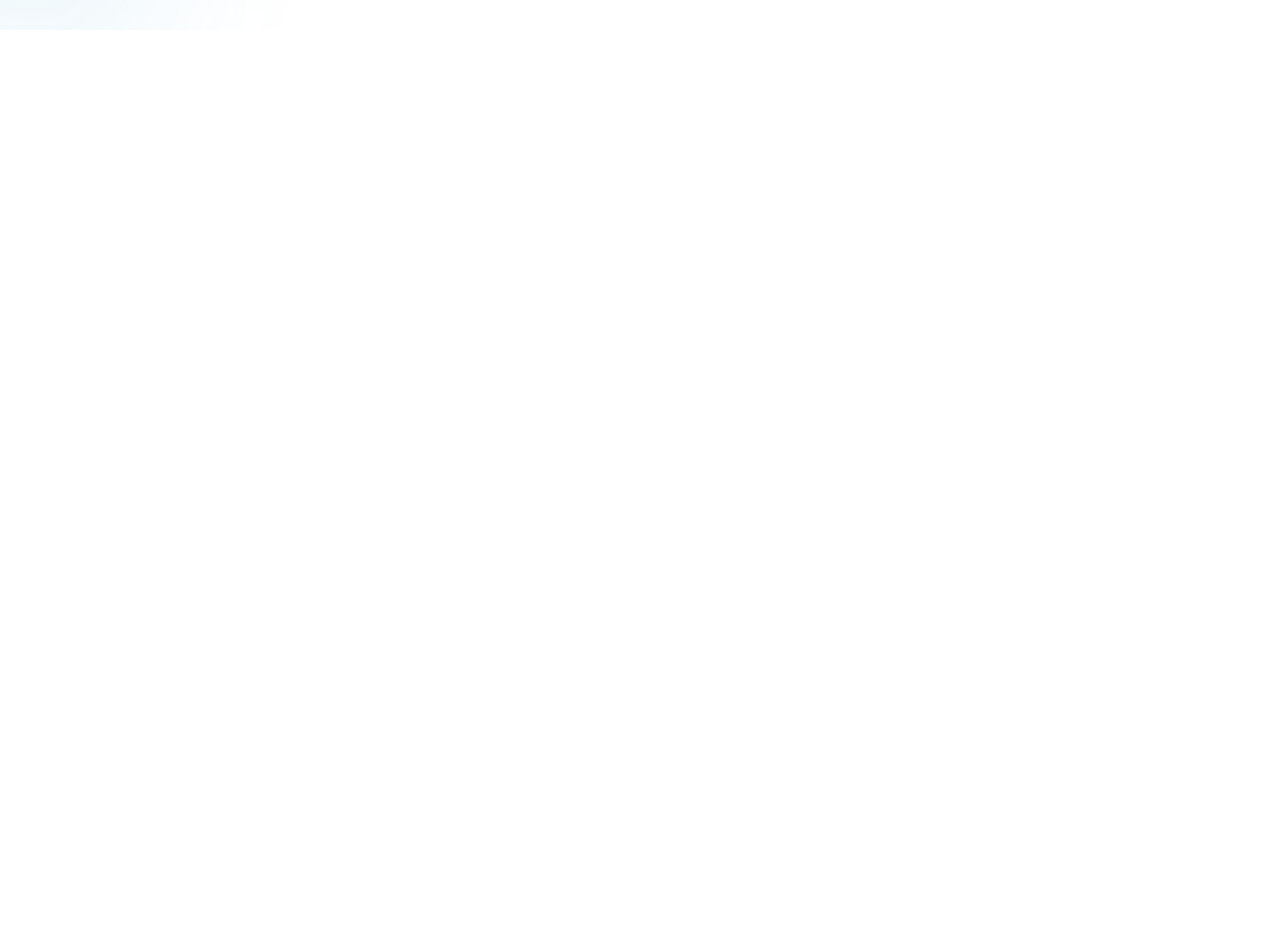
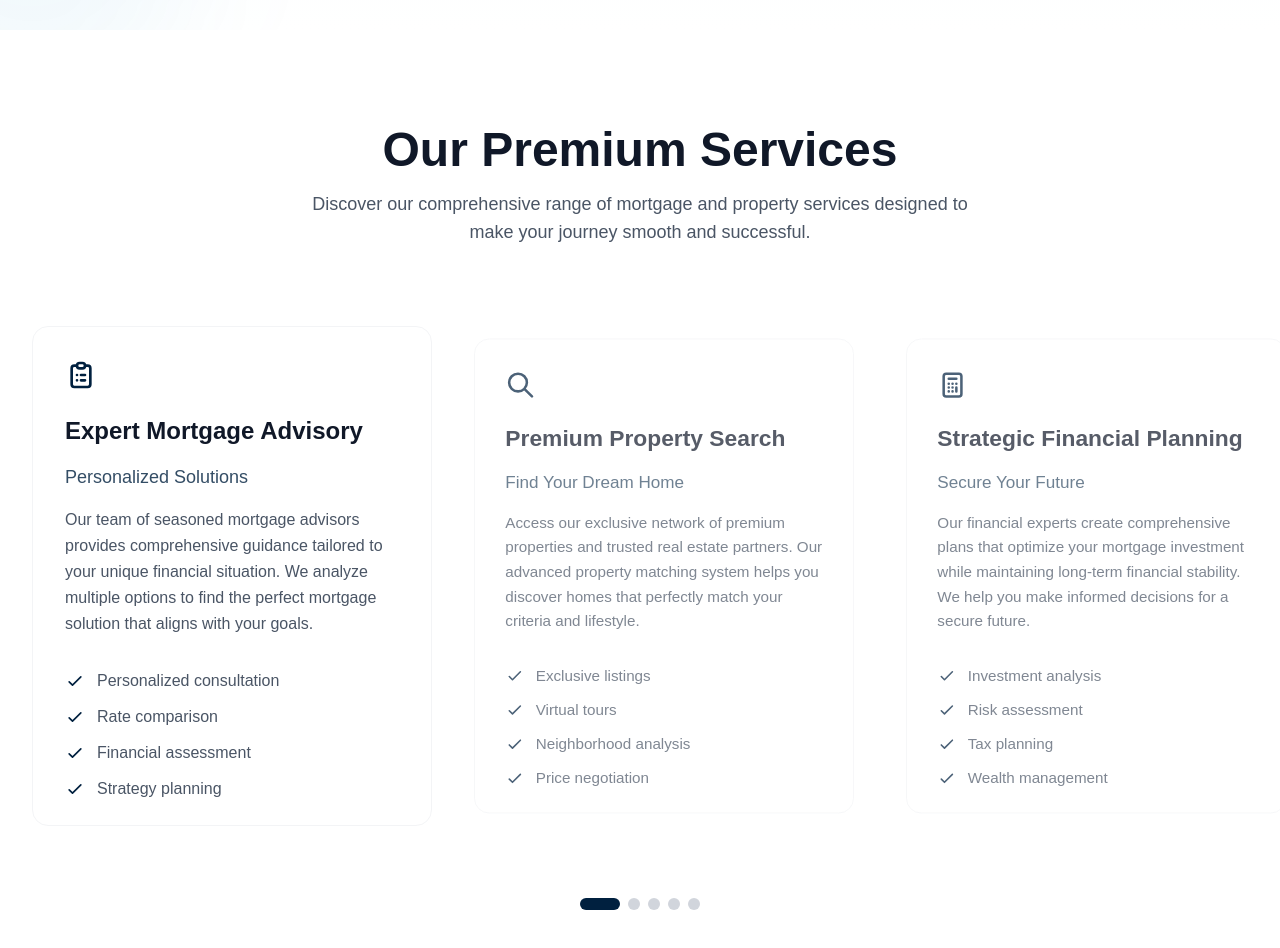
Before and after one commit to naumanajmal/navigo, a React (Vite) app: page / in a window 1280 px wide. Shown: the part 1680-2628 px from the top of the page. Before the commit the page ends 1710 px from the top, so only its background shows below. Built offline with nearby package versions, Linux system fonts and the light colour scheme.

Commit message:
services

```diff
--- /dev/null
+++ b/src/components/services/Services.jsx
@@ -0,0 +1,161 @@
+import { useRef, useState } from 'react'
+
+const services = [
+  {
+    id: 1,
+    title: 'Expert Mortgage Advisory',
+    subtitle: 'Personalized Solutions',
+    description: 'Our team of seasoned mortgage advisors provides comprehensive guidance tailored to your unique financial situation. We analyze multiple options to find the perfect mortgage solution that aligns with your goals.',
+    features: ['Personalized consultation', 'Rate comparison', 'Financial assessment', 'Strategy planning'],
+    icon: (
+      <svg className="w-8 h-8" fill="none" stroke="currentColor" viewBox="0 0 24 24">
+        <path strokeLinecap="round" strokeLinejoin="round" strokeWidth="2" d="M9 5H7a2 2 0 00-2 2v12a2 2 0 002 2h10a2 2 0 002-2V7a2 2 0 00-2-2h-2M9 5a2 2 0 002 2h2a2 2 0 002-2M9 5a2 2 0 012-2h2a2 2 0 012 2m-3 7h3m-3 4h3m-6-4h.01M9 16h.01" />
+      </svg>
+    )
+  },
+  {
+    id: 2,
+    title: 'Premium Property Search',
+    subtitle: 'Find Your Dream Home',
+    description: 'Access our exclusive network of premium properties and trusted real estate partners. Our advanced property matching system helps you discover homes that perfectly match your criteria and lifestyle.',
+    features: ['Exclusive listings', 'Virtual tours', 'Neighborhood analysis', 'Price negotiation'],
+    icon: (
+      <svg className="w-8 h-8" fill="none" stroke="currentColor" viewBox="0 0 24 24">
+        <path strokeLinecap="round" strokeLinejoin="round" strokeWidth="2" d="M21 21l-6-6m2-5a7 7 0 11-14 0 7 7 0 0114 0z" />
+      </svg>
+    )
+  },
+  {
+    id: 3,
+    title: 'Strategic Financial Planning',
+    subtitle: 'Secure Your Future',
+    description: 'Our financial experts create comprehensive plans that optimize your mortgage investment while maintaining long-term financial stability. We help you make informed decisions for a secure future.',
+    features: ['Investment analysis', 'Risk assessment', 'Tax planning', 'Wealth management'],
+    icon: (
+      <svg className="w-8 h-8" fill="none" stroke="currentColor" viewBox="0 0 24 24">
+        <path strokeLinecap="round" strokeLinejoin="round" strokeWidth="2" d="M9 7h6m0 10v-3m-3 3h.01M9 17h.01M9 14h.01M12 14h.01M15 11h.01M12 11h.01M9 11h.01M7 21h10a2 2 0 002-2V5a2 2 0 00-2-2H7a2 2 0 00-2 2v14a2 2 0 002 2z" />
+      </svg>
+    )
+  },
+  {
+    id: 4,
+    title: 'Professional Legal Support',
+    subtitle: 'Expert Guidance',
+    description: 'Our network of experienced legal professionals ensures your property transactions are handled with precision and care. We provide comprehensive legal support throughout your mortgage journey.',
+    features: ['Document review', 'Legal compliance', 'Contract negotiation', 'Title verification'],
+    icon: (
+      <svg className="w-8 h-8" fill="none" stroke="currentColor" viewBox="0 0 24 24">
+        <path strokeLinecap="round" strokeLinejoin="round" strokeWidth="2" d="M3 6l3 1m0 0l-3 9a5.002 5.002 0 006.001 0M6 7l3 9M6 7l6-2m6 2l3-1m-3 1l-3 9a5.002 5.002 0 006.001 0M18 7l3 9m-3-9l-6-2m0-2v2m0 16V5m0 16H9m3 0h3" />
+      </svg>
+    )
+  },
+  {
+    id: 5,
+    title: 'Advanced Market Analysis',
+    subtitle: 'Data-Driven Insights',
+    description: 'Leverage our sophisticated market analysis tools and expert insights to make informed property investment decisions. We provide detailed market trends and forecasts to optimize your investment.',
+    features: ['Market trends', 'Price analysis', 'Investment forecasting', 'Risk assessment'],
+    icon: (
+      <svg className="w-8 h-8" fill="none" stroke="currentColor" viewBox="0 0 24 24">
+        <path strokeLinecap="round" strokeLinejoin="round" strokeWidth="2" d="M7 12l3-3 3 3 4-4M8 21l4-4 4 4M3 4h18M4 4h16v12a1 1 0 01-1 1H5a1 1 0 01-1-1V4z" />
+      </svg>
+    )
+  }
+]
+
+const Services = () => {
+  const [activeIndex, setActiveIndex] = useState(0)
+  const carouselRef = useRef(null)
+
+  const scrollToCard = (index) => {
+    if (carouselRef.current) {
+      const card = carouselRef.current.children[index]
+      if (card) {
+        const scrollLeft = card.offsetLeft - (carouselRef.current.offsetWidth - card.offsetWidth) / 2
+        carouselRef.current.scrollTo({
+          left: scrollLeft,
+          behavior: 'smooth'
+        })
+      }
+    }
+    setActiveIndex(index)
+  }
+
+  return (
+    <section className="py-20 sm:py-24 bg-white overflow-hidden">
+      <div className="w-full">
+        {/* Section Header */}
+        <div className="text-center mb-16 md:mb-20 max-w-7xl mx-auto px-4 sm:px-6 lg:px-8">
+          <h2 className="text-3xl sm:text-4xl md:text-5xl font-bold text-gray-900 mb-4">
+            Our Premium Services
+          </h2>
+          <p className="text-lg text-gray-600 max-w-2xl mx-auto">
+            Discover our comprehensive range of mortgage and property services designed to make your journey smooth and successful.
+          </p>
+        </div>
+
+        {/* Services Carousel */}
+        <div className="relative">
+          {/* Cards Container */}
+          <div
+            ref={carouselRef}
+            className="flex gap-8 overflow-x-auto snap-x snap-mandatory pb-12 scrollbar-hide pl-[max(2rem,calc((100%-1280px)/2))] pr-8"
+            style={{ scrollbarWidth: 'none', msOverflowStyle: 'none' }}
+          >
+            {services.map((service, index) => (
+              <div
+                key={service.id}
+                className={`flex-shrink-0 w-[300px] sm:w-[400px] snap-center transform transition-all duration-300 ${
+                  activeIndex === index
+                    ? 'scale-100 opacity-100'
+                    : 'scale-95 opacity-70'
+                }`}
+              >
+                <div className="bg-white rounded-2xl p-8 h-[500px] group hover:bg-primary/5 transition-all duration-500 border border-gray-100 hover:border-primary/20">
+                  <div className="h-full flex flex-col">
+                    <div className="text-primary mb-6 group-hover:scale-110 transition-transform duration-500">{service.icon}</div>
+                    <div className="space-y-4 mb-8">
+                      <h3 className="text-2xl font-bold text-gray-900">{service.title}</h3>
+                      <p className="text-lg text-primary/80 font-medium">{service.subtitle}</p>
+                      <p className="text-gray-600 leading-relaxed">{service.description}</p>
+                    </div>
+                    <div className="mt-auto">
+                      <ul className="space-y-3">
+                        {service.features.map((feature, idx) => (
+                          <li key={idx} className="flex items-center text-gray-600">
+                            <svg className="w-5 h-5 mr-3 text-primary" fill="none" stroke="currentColor" viewBox="0 0 24 24">
+                              <path strokeLinecap="round" strokeLinejoin="round" strokeWidth="2" d="M5 13l4 4L19 7" />
+                            </svg>
+                            {feature}
+                          </li>
+                        ))}
+                      </ul>
+                    </div>
+                  </div>
+                </div>
+              </div>
+            ))}
+          </div>
+
+          {/* Navigation Dots */}
+          <div className="flex justify-center gap-2 mt-6">
+            {services.map((_, index) => (
+              <button
+                key={index}
+                onClick={() => scrollToCard(index)}
+                className={`w-3 h-3 rounded-full transition-all duration-300 ${
+                  activeIndex === index
+                    ? 'bg-primary w-10'
+                    : 'bg-gray-300 hover:bg-gray-400'
+                }`}
+                aria-label={`Go to slide ${index + 1}`}
+              />
+            ))}
+          </div>
+        </div>
+      </div>
+    </section>
+  )
+}
+
+export default Services
--- /dev/null
+++ b/src/components/services/services.css
@@ -0,0 +1,9 @@
+/* Hide scrollbar for Chrome, Safari and Opera */
+.scrollbar-hide::-webkit-scrollbar {
+  display: none;
+}
+
+/* Hide scrollbar for Firefox */
+.scrollbar-hide {
+  scrollbar-width: none;
+}
--- a/src/pages/Home.jsx
+++ b/src/pages/Home.jsx
@@ -5,6 +5,8 @@ import FloatingQuoteButton from '../components/form/FloatingQuoteButton'
 import HeroSlider from '../components/hero/HeroSlider'
 import MortgageCalculator from '../components/calculator/MortgageCalculator'
 import BankPartners from '../components/BankPartners'
+import Services from '../components/services/Services'
+import '../components/services/services.css'
 
 function Home() {
   const [showMobileForm, setShowMobileForm] = useState(false)
@@ -96,6 +98,10 @@ function Home() {
 
       {/* Calculator Section */}
       <MortgageCalculator />
+
+      {/* Services Section */}
+      <Services />
+
       {/* <BankPartners /> */}
     </div>
   )
```
